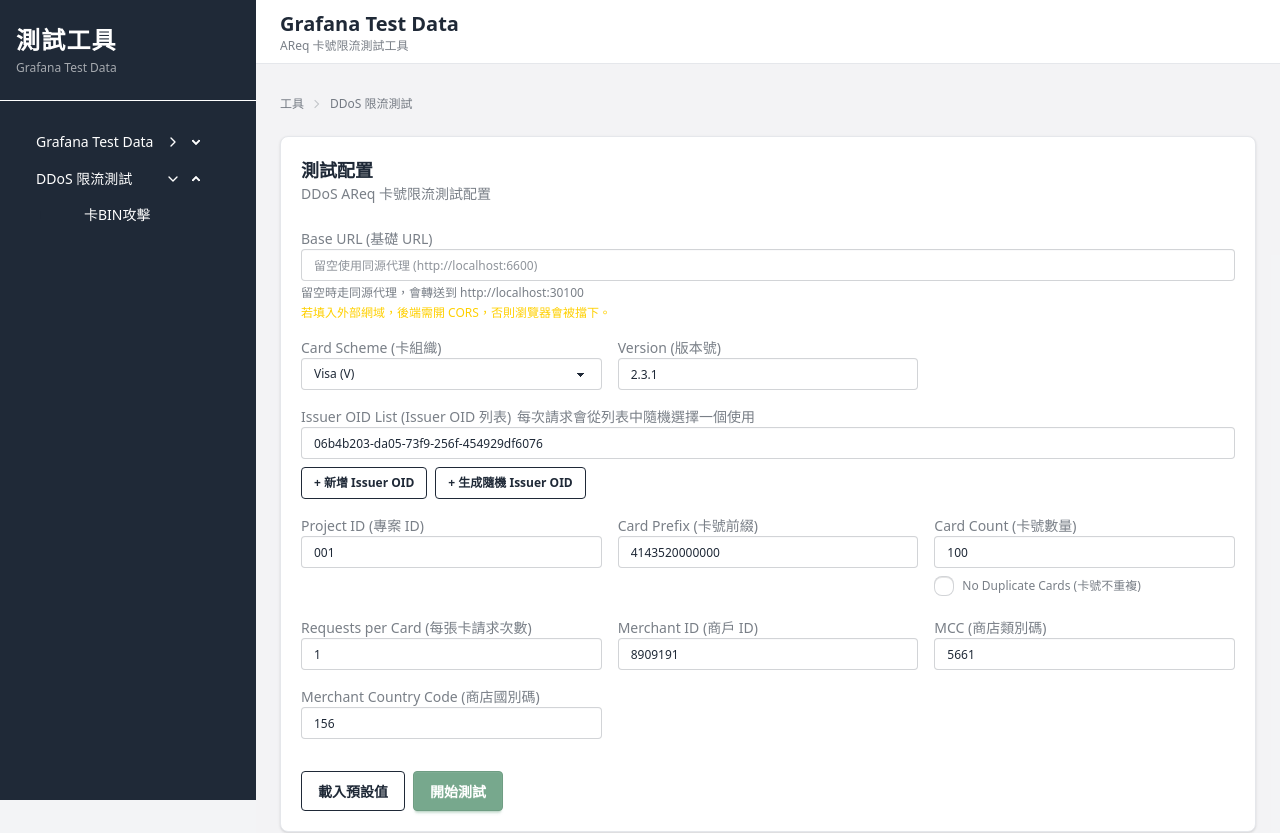
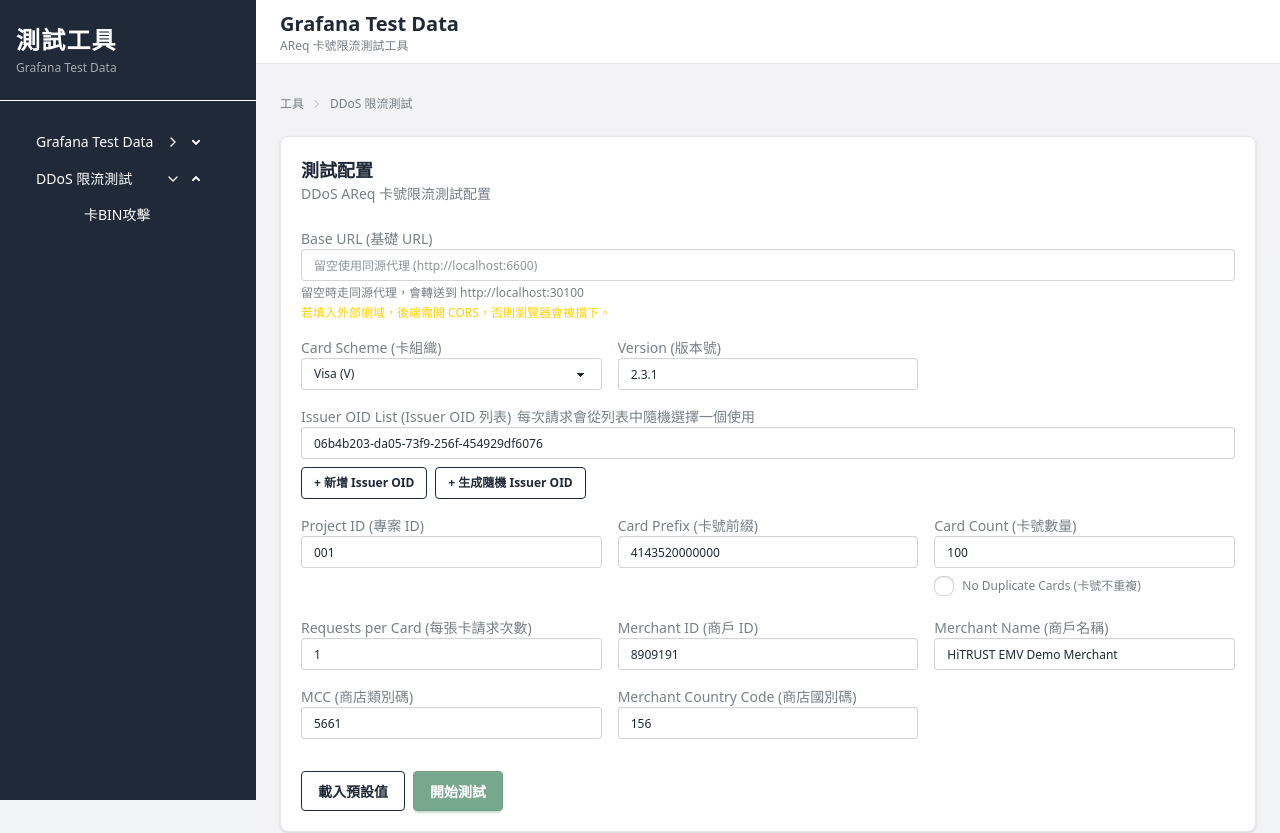
Before and after one commit to xclas721/Grafana-Test-data, a Vue app: page /rate-limit-test in a window 1280 px wide. Shown: the top 833 px of the page. Built offline with nearby package versions, Linux system fonts and the light colour scheme.

Commit message:
攻擊模式可選商戶名稱，測試資料不限制數量上限

```diff
--- a/src/components/TestInputLayout.vue
+++ b/src/components/TestInputLayout.vue
@@ -172,18 +172,13 @@
                     type="number"
                     id="batchCount"
                     :value="props.batchCount ?? 10"
-                    min="1"
-                    max="100000"
                     class="input input-bordered input-sm w-24"
                     placeholder="10"
                     @input="
                       (event) =>
                         emit(
                           'update:batchCount',
-                          Math.max(
-                            1,
-                            Math.min(100000, Number((event.target as HTMLInputElement).value || 10))
-                          )
+                          Math.max(1, Number((event.target as HTMLInputElement).value || 10))
                         )
                     "
                   />
@@ -192,8 +187,6 @@
                     type="number"
                     id="batchDays"
                     :value="props.batchDays ?? 1"
-                    min="1"
-                    max="30"
                     class="input input-bordered input-sm w-20"
                     placeholder="1"
                     title="生成多少天的數據"
@@ -201,10 +194,7 @@
                       (event) =>
                         emit(
                           'update:batchDays',
-                          Math.max(
-                            1,
-                            Math.min(30, Number((event.target as HTMLInputElement).value || 1))
-                          )
+                          Math.max(1, Number((event.target as HTMLInputElement).value || 1))
                         )
                     "
                   />
--- a/src/views/RateLimitTest.vue
+++ b/src/views/RateLimitTest.vue
@@ -30,6 +30,7 @@
   cardPrefix: '4143520000000',
   cardCount: 100,
   requestCount: 1,
+  merchantName: 'HiTRUST EMV Demo Merchant',
   merchantID: '8909191',
   mcc: '5661',
   merchantCountryCode: '156',
@@ -154,6 +155,7 @@
   config.cardPrefix = '4143520000000'
   config.cardCount = 15
   config.requestCount = 7
+  config.merchantName = 'HiTRUST EMV Demo Merchant'
   config.merchantID = '8909191'
   config.noDuplicateCards = false
   addLog('info', '預設值已載入')
@@ -237,7 +239,7 @@
     dsURL: 'http://localhost:8020/api-proxy/challenge/2.3.1/001/rreq',
     mcc: config.mcc,
     merchantCountryCode: config.merchantCountryCode,
-    merchantName: 'HiTRUST EMV Demo Merchant',
+    merchantName: config.merchantName,
     messageCategory: '01',
     notificationURL: 'http://localhost:8040/cres',
     purchaseAmount: '100',
@@ -818,6 +820,12 @@
                 :disabled="isTesting"
               />
               <Input
+                v-model="config.merchantName"
+                label="Merchant Name (商戶名稱)"
+                placeholder="HiTRUST EMV Demo Merchant"
+                :disabled="isTesting"
+              />
+              <Input
                 v-model="config.mcc"
                 label="MCC (商店類別碼)"
                 placeholder="5661"
```
